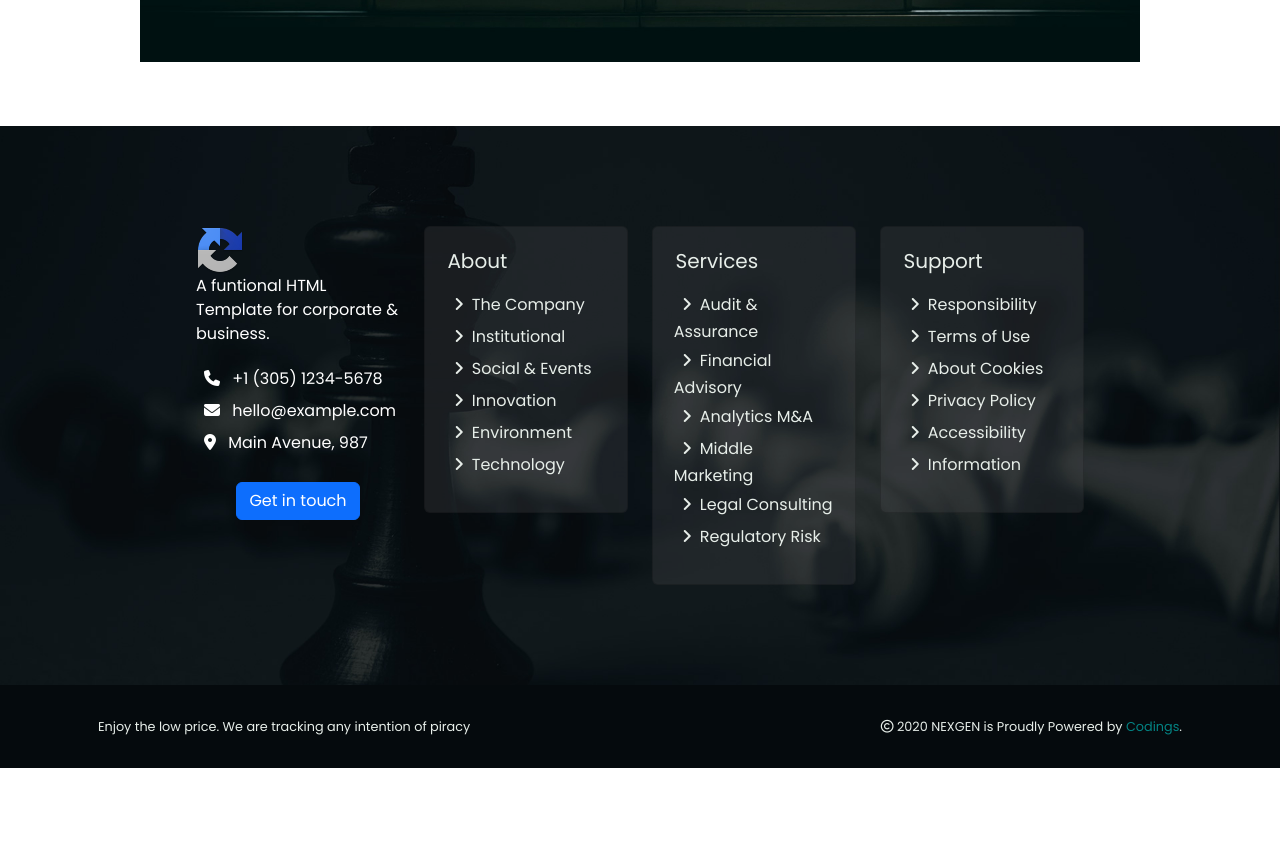
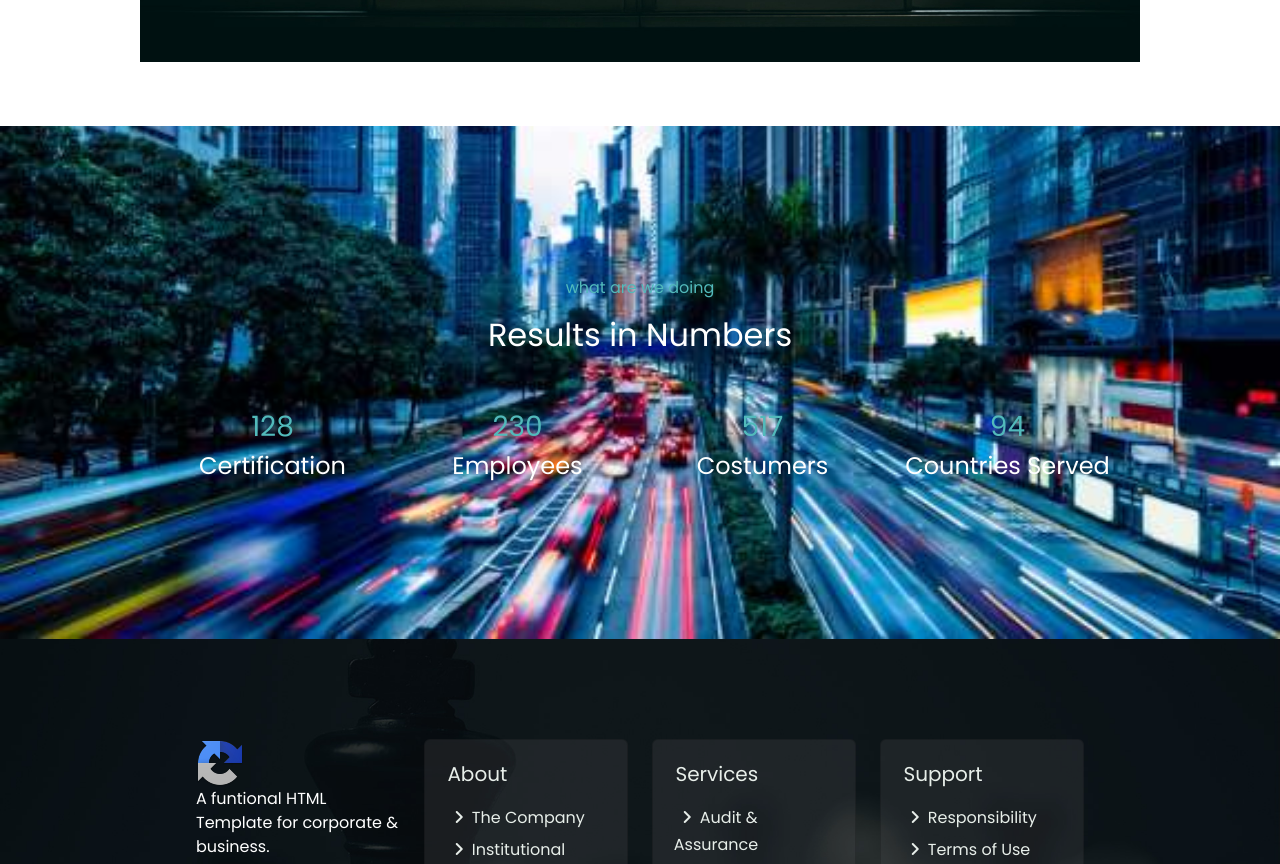
Before and after one commit to bronzo97/proj-html-vuejs, a Vue app: page / in a window 1280 px wide. Shown: the part 1400-2264 px from the top of the page. Before the commit the page ends 2168 px from the top, so only its background shows below. Built offline with nearby package versions, Linux system fonts and the light colour scheme.

Commit message:
ResultsInNumbers components done

```diff
--- a/src/components/ResultsInNumber.vue
+++ b/src/components/ResultsInNumber.vue
@@ -0,0 +1,66 @@
+<template>
+    <div class="background-results">
+        <div class="container">
+            <div class="row text-center bottom-spacing">
+                <div class="col">
+                    <p>what are we doing</p>
+                    <h2>Results in Numbers</h2>
+                </div>
+            </div>
+            <div class="row row-cols-4 text-center">
+                <div class="col">
+                    <h3>128</h3>
+                    <h4>Certification</h4>
+                </div>
+                <div class="col">
+                    <h3>230</h3>
+                    <h4>Employees</h4>
+                </div>
+                <div class="col">
+                    <h3>517</h3>
+                    <h4>Costumers</h4>
+                </div>
+                <div class="col">
+                    <h3>94</h3>
+                    <h4>Countries Served</h4>
+                </div>
+            </div>
+        </div>
+    </div>
+</template>
+
+<script >
+    export default {
+        name: 'ResultsNumber',
+
+    }
+</script>
+
+<style lang="scss" scoped>
+    .background-results {
+        background-image: url('../../public/images/traffic-img.jpg');
+        background-position: bottom;
+        background-size: cover;
+        background-repeat: no-repeat;
+        padding: 150px;
+
+        h2 {
+            color: #fff;
+        }
+
+        p {
+            color: #52babb;
+        }
+
+        h3 {
+            color: #52babb;
+        }
+
+        h4 {
+            color: #fff;
+        }
+        .bottom-spacing {
+            margin-bottom: 3rem;
+        }
+    }
+</style>
```
Also changed, not shown: public/images/traffic-img.jpg (added).
